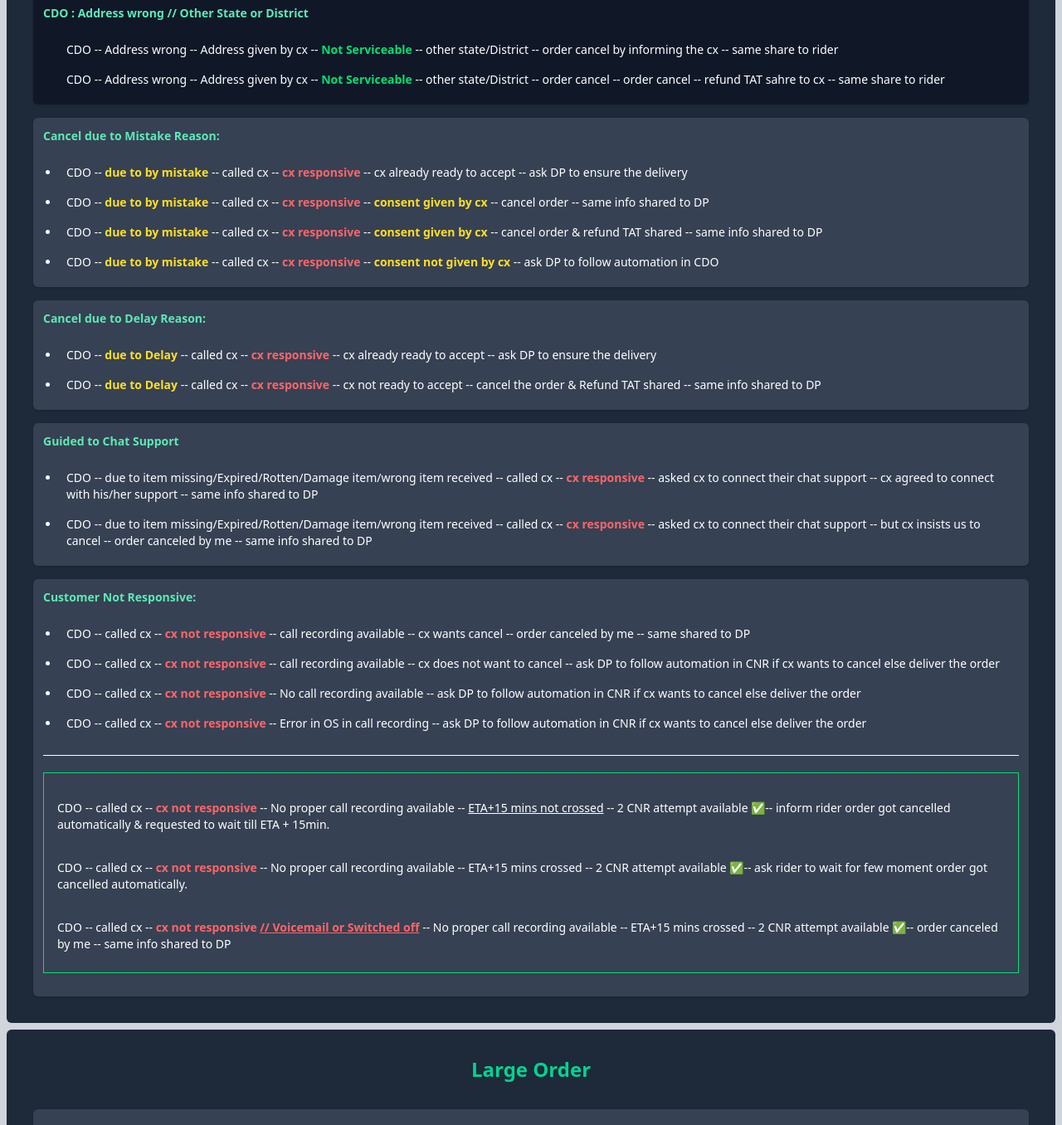
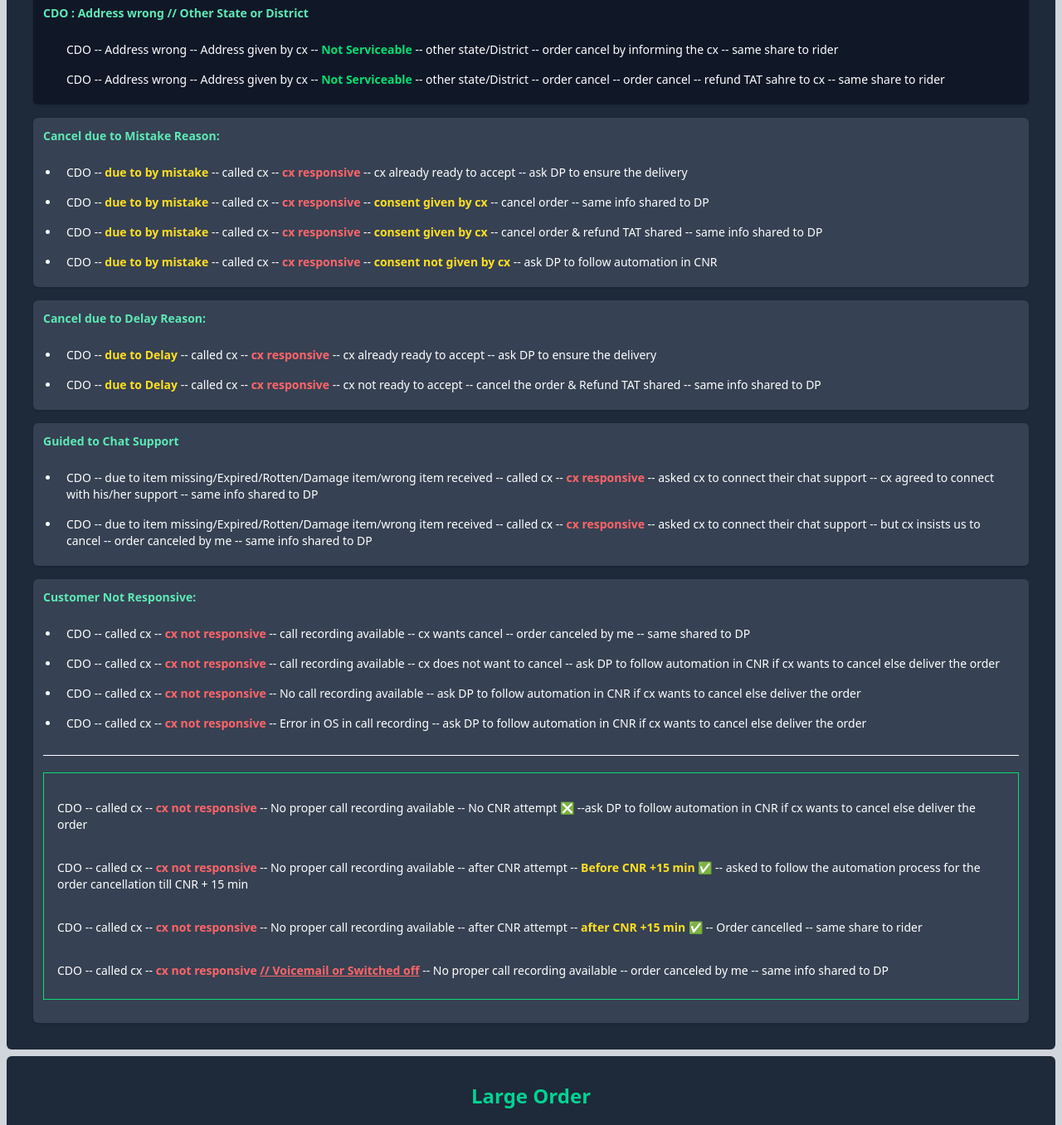
Before and after one commit to Code-with-Sahani/Blinket-DP, a React (Vite) app: page / in a window 1280 px wide. Shown: the part 2347-3703 px from the top of the page at 83% size. Built offline with nearby package versions, Linux system fonts and the light colour scheme.

Commit message:
Update CDO.jsx

```diff
--- a/src/Components/CDO.jsx
+++ b/src/Components/CDO.jsx
@@ -42,7 +42,7 @@ const CDO = () => {
 
                         <li className='p-2'>CDO -- <strong className='text-yellow-300 font-semibold'>due to by mistake</strong> -- called cx -- <strong className='text-red-400'>cx responsive</strong> -- <strong className='text-yellow-300 font-semibold'>consent given by cx</strong> -- cancel order & refund TAT shared -- same info shared to DP</li>
 
-                        <li className='p-2'>CDO -- <strong className='text-yellow-300 font-semibold'>due to by mistake</strong> -- called cx -- <strong className='text-red-400'>cx responsive</strong> -- <strong className='text-yellow-300 font-semibold'>consent not given by cx</strong> -- ask DP to follow automation in CDO</li>
+                        <li className='p-2'>CDO -- <strong className='text-yellow-300 font-semibold'>due to by mistake</strong> -- called cx -- <strong className='text-red-400'>cx responsive</strong> -- <strong className='text-yellow-300 font-semibold'>consent not given by cx</strong> -- ask DP to follow automation in CNR </li>
                     </ul>
                 </div>
 
@@ -76,11 +76,13 @@ const CDO = () => {
                     <hr className='mb-5 mt-5' />
                     <div className="text-sm border border-green-400 mb-4 mt-2 p-2">
 
-                        <p className="text-sm mb-2 mt-4 p-2">CDO -- called cx -- <strong className='text-red-400'>cx not responsive</strong> -- No proper call recording available -- <u>ETA+15 mins not crossed</u> -- 2 CNR attempt available ✅-- inform rider order got cancelled automatically & requested to wait till ETA + 15min.</p>
+                        <p className="text-sm mb-2 mt-4 p-2">CDO -- called cx -- <strong className='text-red-400'>cx not responsive</strong> -- No proper call recording available -- No CNR attempt ❎ --ask DP to follow automation in CNR if cx wants to cancel else deliver the order</p>
 
-                        <p className="text-sm mb-2 mt-4 p-2">CDO -- called cx -- <strong className='text-red-400'>cx not responsive</strong> -- No proper call recording available -- ETA+15 mins crossed -- 2 CNR attempt available ✅-- ask rider to wait for few moment order got cancelled automatically.</p>
+                        <p className="text-sm mb-2 mt-4 p-2">CDO -- called cx -- <strong className='text-red-400'>cx not responsive</strong> -- No proper call recording available -- after CNR attempt -- <strong className='text-yellow-300 font-semibold'> Before CNR +15 min ✅</strong> -- asked to follow the automation process for the order cancellation till CNR + 15 min</p>
 
-                        <p className="text-sm mb-2 mt-4 p-2">CDO -- called cx -- <strong className='text-red-400'>cx not responsive <u>// Voicemail or Switched off</u> </strong> -- No proper call recording available -- ETA+15 mins crossed -- 2 CNR attempt available ✅-- order canceled by me -- same info shared to DP</p>
+                        <p className="text-sm mb-2 mt-4 p-2">CDO -- called cx -- <strong className='text-red-400'>cx not responsive</strong> -- No proper call recording available -- after CNR attempt -- <strong className='text-yellow-300 font-semibold'> after CNR +15 min ✅</strong> -- Order cancelled -- same share to rider </p>
+
+                        <p className="text-sm mb-2 mt-4 p-2">CDO -- called cx -- <strong className='text-red-400'>cx not responsive <u>// Voicemail or Switched off</u> </strong> -- No proper call recording available -- order canceled by me -- same info shared to DP</p>
 
                     </div>
                 </div>
```
